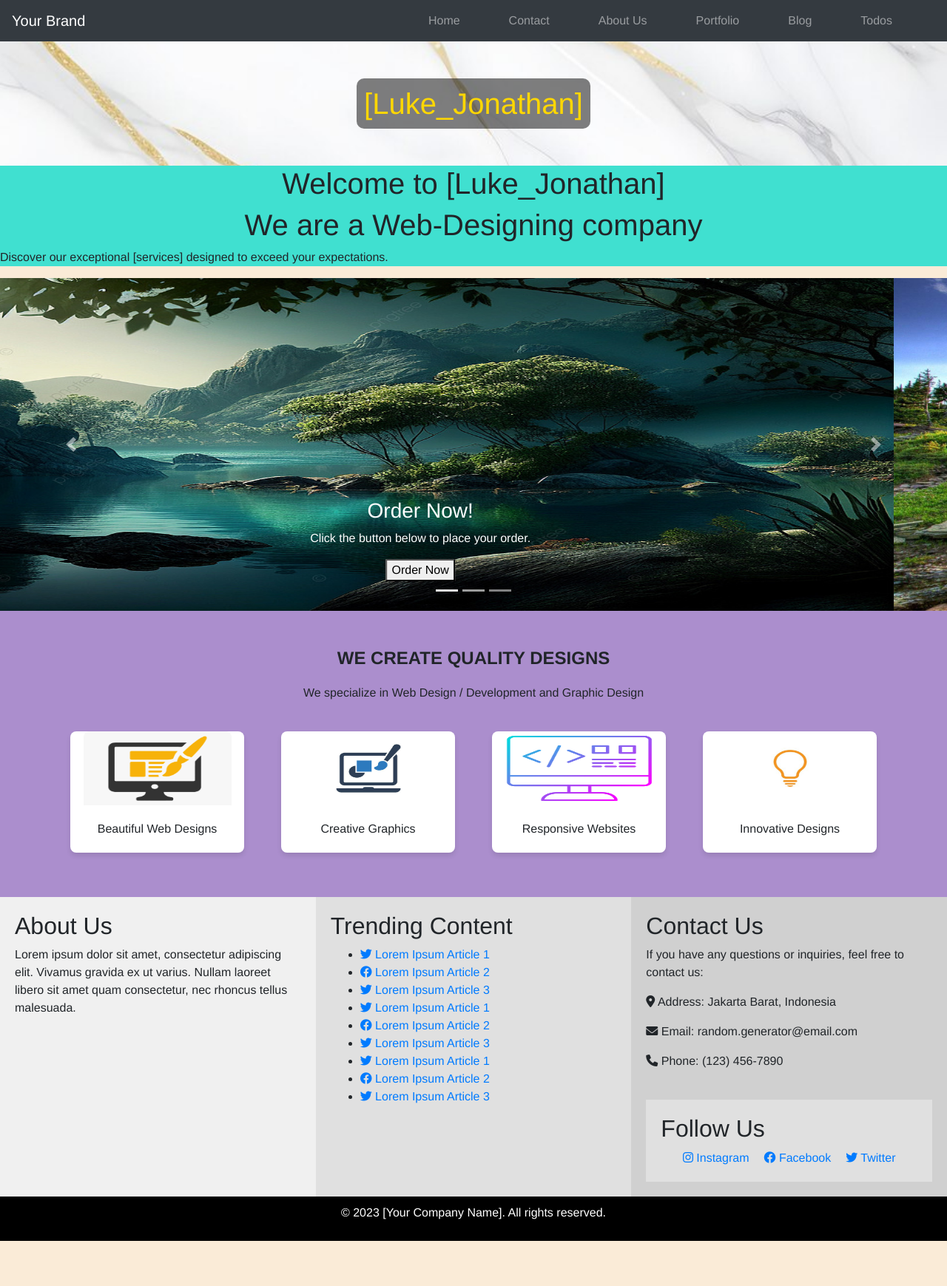
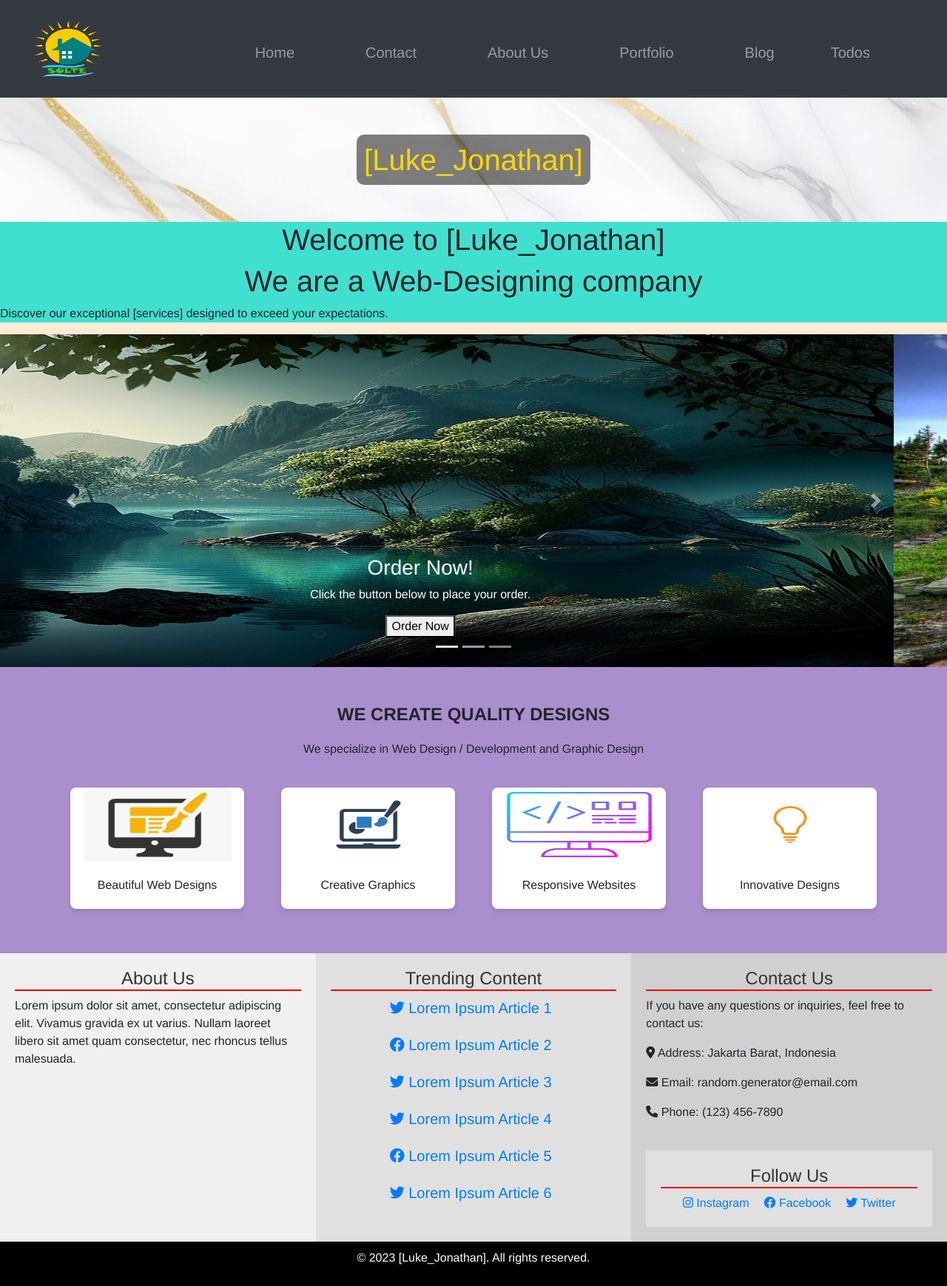
Before and after one commit to Luke-02/WDP-065-Final-Project-Luke-Jonathan, a website: page index.html in a window 1280 px wide. Shown: the whole page at 74% size. Before the commit the page ends 1678 px from the top, so only its background shows below. Drawn offline with nearby package versions, Linux system fonts and the light colour scheme.

Commit message:
new navbar

```diff
--- a/index.html
+++ b/index.html
@@ -3,7 +3,7 @@
 <head>
   <meta charset="UTF-8">
   <meta name="viewport" content="width=device-width, initial-scale=1.0">
-  <title>[Luke_Jonathan] - Company Profile</title>
+  <title>[Luke_Jonathan] - Company Profile (Home)</title>
   <link rel="stylesheet" href="https://maxcdn.bootstrapcdn.com/bootstrap/4.5.2/css/bootstrap.min.css">
   <link rel="stylesheet" type="text/css" href="styles.css">
   <!-- Add the Font Awesome CSS link -->
@@ -14,28 +14,30 @@
 <body>
   <header>
     <nav class="navbar navbar-expand-lg navbar-dark bg-dark">
-        <a class="navbar-brand" href="#">Your Brand</a>
+      <a class="navbar-brand" href="#">
+        <img src="images/brand-logo.png" alt="Your Brand Image">
+      </a>
         <button class="navbar-toggler" type="button" data-toggle="collapse" data-target="#navbarNav" aria-controls="navbarNav" aria-expanded="false" aria-label="Toggle navigation">
           <span class="navbar-toggler-icon"></span>
         </button>
         <div class="collapse navbar-collapse" id="navbarNav">
           <ul class="navbar-nav ml-auto">
-            <li class="nav-item" style="margin-right: 50px;">
+            <li class="nav-item" style="margin-right: 80px;">
               <a class="nav-link" href="index.html">Home</a>
             </li>
-            <li class="nav-item" style="margin-right: 50px;">
+            <li class="nav-item" style="margin-right: 80px;">
               <a class="nav-link" href="contact.html">Contact</a>
             </li>
-            <li class="nav-item" style="margin-right: 50px;">
+            <li class="nav-item" style="margin-right: 80px;">
               <a class="nav-link" href="aboutus.html">About Us</a>
             </li>
-            <li class="nav-item" style="margin-right: 50px;">
+            <li class="nav-item" style="margin-right: 80px;">
               <a class="nav-link" href="portfolio.html">Portfolio</a>
             </li>
-            <li class="nav-item" style="margin-right: 50px;">
+            <li class="nav-item" style="margin-right: 60px;">
               <a class="nav-link" href="blog.html">Blog</a>
             </li>
-            <li class="nav-item" style="margin-right: 50px;">
+            <li class="nav-item" style="margin-right: 80px;">
               <a class="nav-link" href="todos.html">Todos</a>
             </li>
           </ul>
@@ -203,12 +205,9 @@
               <li><a href="#"><i class="fab fa-twitter"></i> Lorem Ipsum Article 1</a></li>
               <li><a href="#"><i class="fab fa-facebook"></i> Lorem Ipsum Article 2</a></li>
               <li><a href="#"><i class="fab fa-twitter"></i> Lorem Ipsum Article 3</a></li>
-              <li><a href="#"><i class="fab fa-twitter"></i> Lorem Ipsum Article 1</a></li>
-              <li><a href="#"><i class="fab fa-facebook"></i> Lorem Ipsum Article 2</a></li>
-              <li><a href="#"><i class="fab fa-twitter"></i> Lorem Ipsum Article 3</a></li>
-              <li><a href="#"><i class="fab fa-twitter"></i> Lorem Ipsum Article 1</a></li>
-              <li><a href="#"><i class="fab fa-facebook"></i> Lorem Ipsum Article 2</a></li>
-              <li><a href="#"><i class="fab fa-twitter"></i> Lorem Ipsum Article 3</a></li>
+              <li><a href="#"><i class="fab fa-twitter"></i> Lorem Ipsum Article 4</a></li>
+              <li><a href="#"><i class="fab fa-facebook"></i> Lorem Ipsum Article 5</a></li>
+              <li><a href="#"><i class="fab fa-twitter"></i> Lorem Ipsum Article 6</a></li>
           </ul>
       </div>
       <div class="column contact-us">
@@ -235,7 +234,7 @@
   </main>
 
   <footer>
-    <p>&copy; 2023 [Your Company Name]. All rights reserved.</p>
+    <p>&copy; 2023 [Luke_Jonathan]. All rights reserved.</p>
   </footer>
 
 <script src="script.js"></script>
--- a/script.js
+++ b/script.js
@@ -96,3 +96,19 @@ var $grid = $('.grid').masonry({
 $grid.imagesLoaded().progress( function() {
   $grid.masonry();
 });
+
+//navigation bar
+// Get the current URL path
+var currentPath = window.location.pathname;
+
+// Select all navigation links with the "nav-link" class
+var navLinks = document.querySelectorAll('.nav-link');
+
+// Loop through each navigation link
+navLinks.forEach(function(link) {
+  // Check if the link's href matches the current URL path
+  if (link.getAttribute('href') === currentPath) {
+    // Add a class to highlight the active link (e.g., "active-link")
+    link.classList.add('active-link');
+  }
+});
--- a/styles.css
+++ b/styles.css
@@ -1,6 +1,26 @@
 th {
   background-color: yellow;
 }
+
+/*for the navigation bar*/
+
+.navbar-nav .nav-link {
+  font-size: 20px; /* Adjust the font size as needed */
+  margin-top: 10px;
+}
+
+.navbar-brand img {
+  max-height: 10%; /* You can adjust this value */
+  max-width: 150px; /* Adjust the maximum width as needed */
+}
+
+/* Custom CSS for highlighting the active link */
+.active-link {
+  background-color: orange;
+  color: white; /* Change text color for better contrast */
+}
+
+/*for the the rest of the body*/
 
 body {
     font-family: "BentonSans", "Helvetica Neue", sans-serif;
@@ -37,6 +57,35 @@ body {
     padding: 20px; /* Adjust padding as needed */
     max-width: 100%;
   }
+
+  .about-us h2,
+  .trending-content h2,
+  .contact-us h2 {
+    font-size: 24px;
+    color: #333;
+    border-bottom: 2px solid red; /* Change the color here */
+    text-align: center;
+  }
+
+  .social-icons-list {
+    list-style: none;
+    padding-right: 20px;
+    font-size: 20px;
+    justify-content: space-between;
+    margin: 0 40px; /* Add spacing between list items */
+}
+
+.social-icons-list li {
+  margin-bottom: 20px;
+}
+
+.social-icons-list i {
+  margin-bottom: 5px; /* Add space between icon and text */
+}
+
+.social-icons-list a {
+  display: block;
+}
 
   .social-icons-list-horizontal {
     list-style: none;
```
Also changed, not shown: aboutus.html (+14 -15 lines), blog.html (+15 -16 lines), contact.html (+16 -16 lines), portfolio.html (+14 -15 lines), todos.html (+10 -8 lines), images/brand-logo.png (added).
